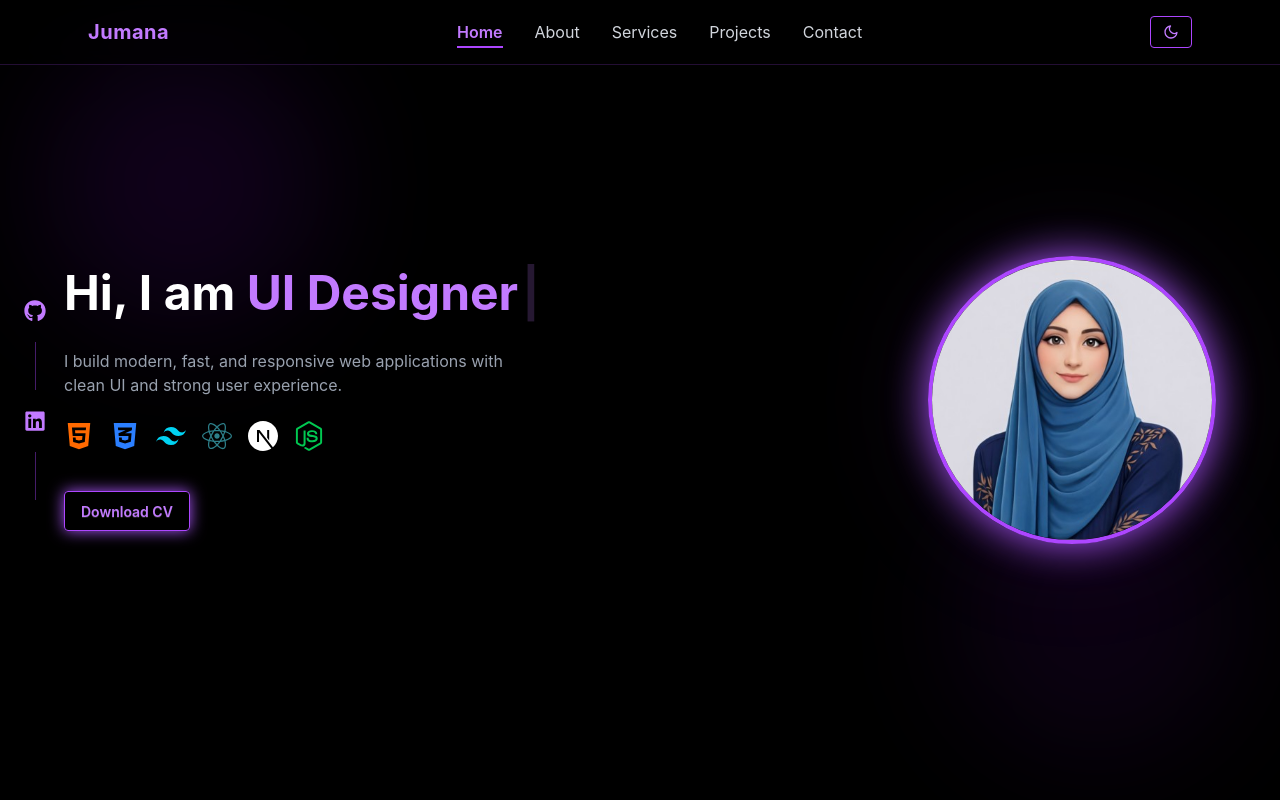
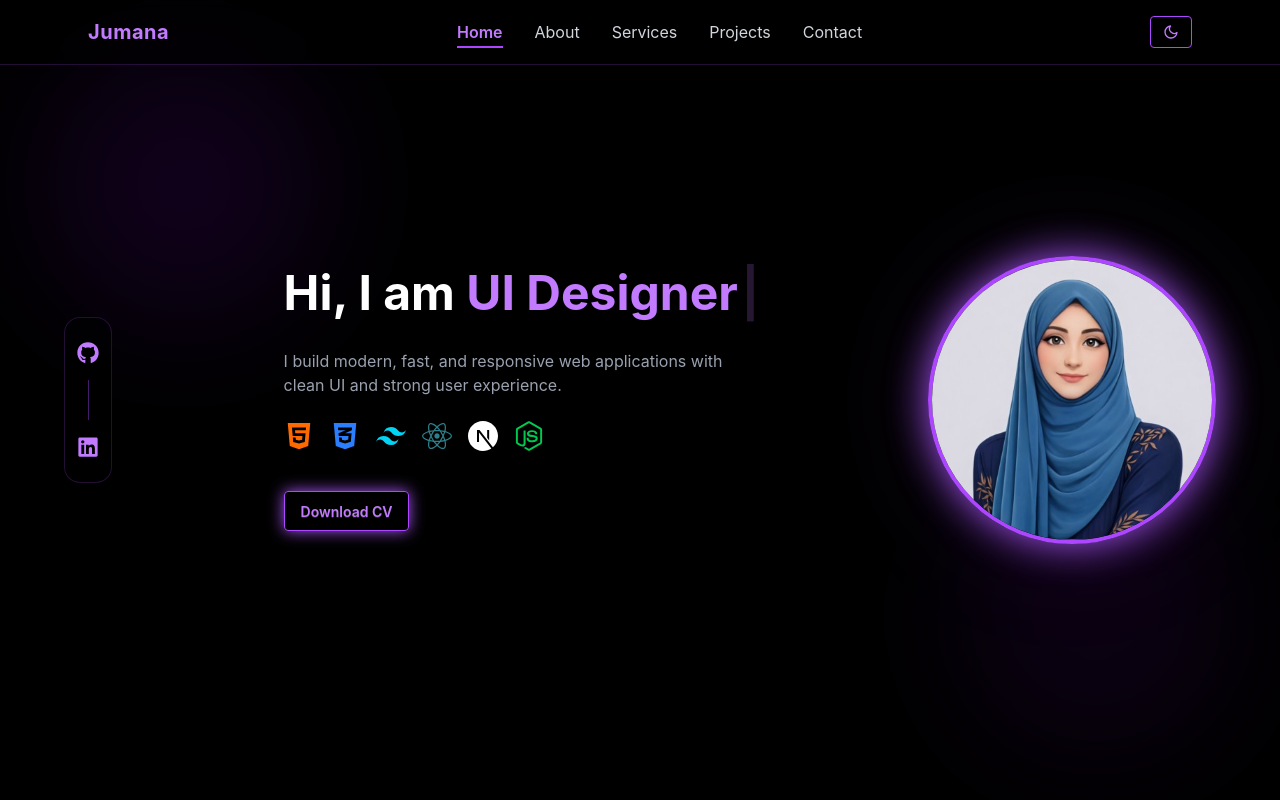
Before and after one commit to jumana-rahman/Jumana-Portfolio, a React (Vite) app: page / in a window 1280 px wide. Shown: the top 800 px of the page. Built offline with nearby package versions, Linux system fonts and the light colour scheme.

Commit message:
fix: move hero social links into visible container within layout flow

```diff
--- a/src/components/home/Hero.jsx
+++ b/src/components/home/Hero.jsx
@@ -17,32 +17,34 @@ export default function Hero({ theme }) {
       <div className="absolute w-72 h-72 bg-purple-600/20 rounded-full blur-3xl top-10 left-10 animate-pulse"></div>
       <div className="absolute w-72 h-72 bg-purple-800/20 rounded-full blur-3xl bottom-10 right-10 animate-pulse"></div>
 
+      <div className="max-w-6xl w-full mx-auto flex flex-col-reverse md:flex-row items-center justify-between gap-8 lg:gap-12 z-10">
+
         {/* Social Links - Vertical (desktop only) */}
-      <div className="hidden lg:flex absolute left-6 top-1/2 -translate-y-1/2 flex-col items-center gap-5 z-20">
+        <div className={`hidden lg:flex flex-col items-center gap-4 py-6 px-3 rounded-2xl border backdrop-blur-md ${
+          theme === "dark"
+            ? "border-purple-500/20 bg-black/40"
+            : "border-purple-300/40 bg-white/50"
+        }`}>
           <a
             href="https://github.com/jumana-rahman"
             target="_blank"
             rel="noreferrer"
-          className={`text-purple-400 hover:scale-125 hover:drop-shadow-[0_0_10px_#a855f7] transition duration-300`}
+            className="text-purple-400 hover:scale-125 hover:drop-shadow-[0_0_10px_#a855f7] transition duration-300"
           >
             <FaGithub size={22} />
           </a>
 
-        <div className="w-px h-12 bg-purple-500/40"></div>
+          <div className="w-px h-10 bg-purple-500/40"></div>
 
           <a
             href="https://linkedin.com/in/jumana-bint-rahman"
             target="_blank"
             rel="noreferrer"
-          className={`text-purple-400 hover:scale-125 hover:drop-shadow-[0_0_10px_#a855f7] transition duration-300`}
+            className="text-purple-400 hover:scale-125 hover:drop-shadow-[0_0_10px_#a855f7] transition duration-300"
           >
             <FaLinkedin size={22} />
           </a>
-
-        <div className="w-px h-12 bg-purple-500/40"></div>
         </div>
-
-      <div className="max-w-6xl w-full mx-auto flex flex-col-reverse md:flex-row items-center justify-between gap-8 z-10">
 
         {/* LEFT SIDE - TEXT CONTENT */}
         <motion.div
```
Lines whose indentation alone changed are shown as unchanged.
